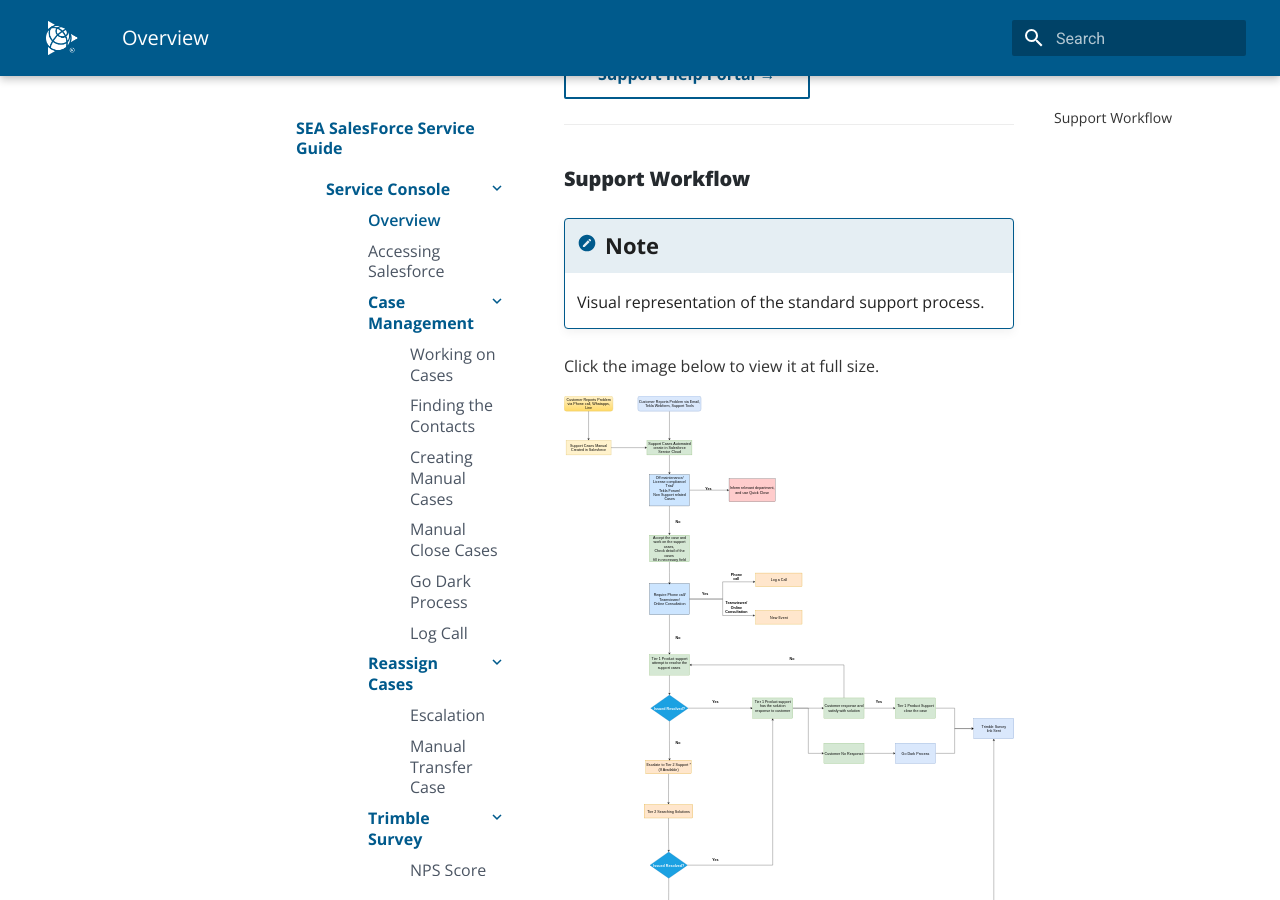
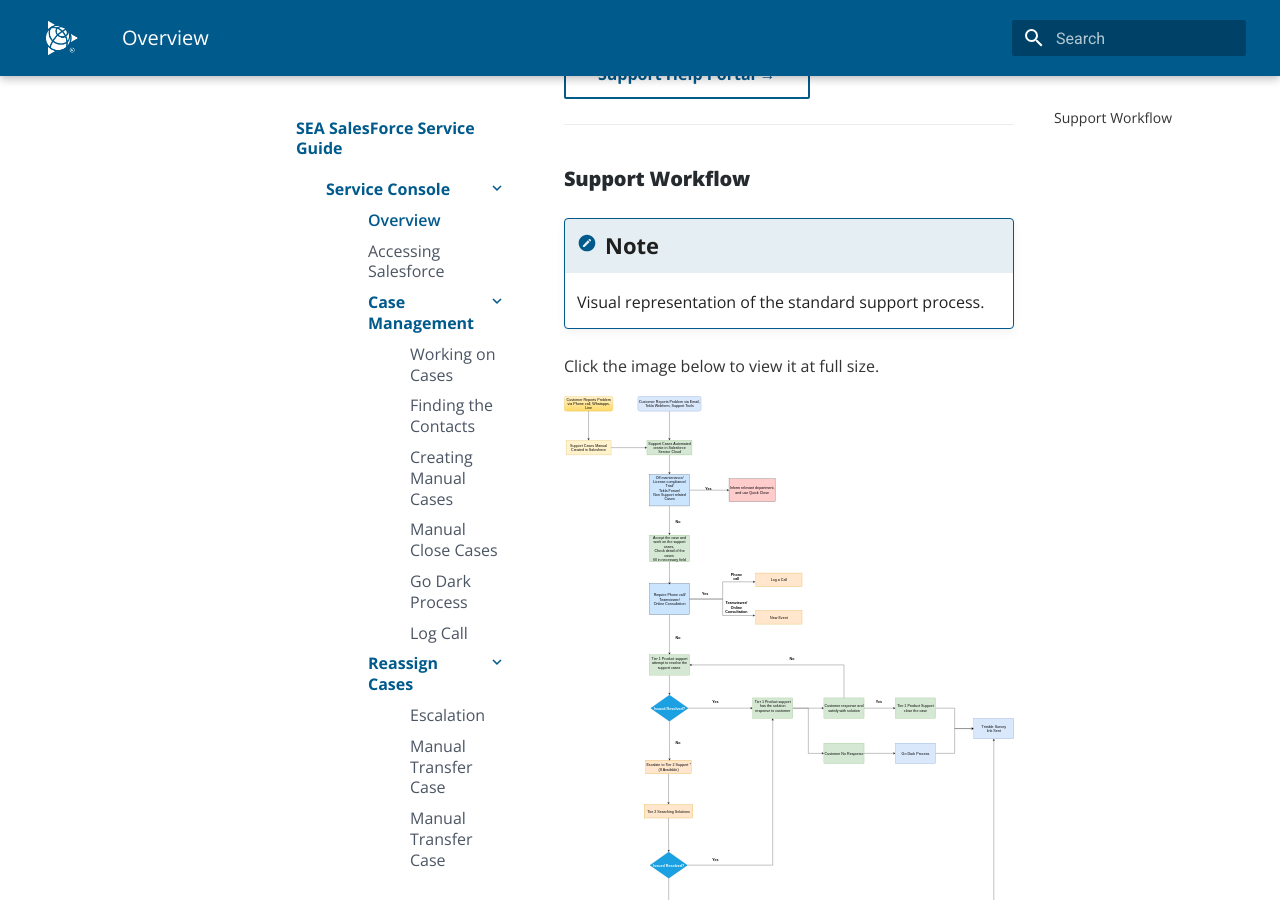
Before and after one commit to KaiLoonTey/Salesforce_ServiceGuide, an MkDocs documentation site: the page built from docs/index.md, in a window 1280 px wide and 900 px high, scrolled down 581 px. Built offline with MkDocs 1.6.1 and Material for MkDocs 9.7.7, drawn with Linux system fonts in a browser that asks for light colours.

Commit message:
Update support internal assignment_internal11

```diff
--- a/mkdocs.yml
+++ b/mkdocs.yml
@@ -48,6 +48,7 @@ nav:
         - Reassign Cases:
             - Escalation: ReassignCases.md
             - Manual Transfer Case: ManualTransfer.md
+            - Manual Transfer Case: Internal_Assign.md
         - Trimble Survey:
             - NPS Score: NPS.md
         - Help and Resources:
```
